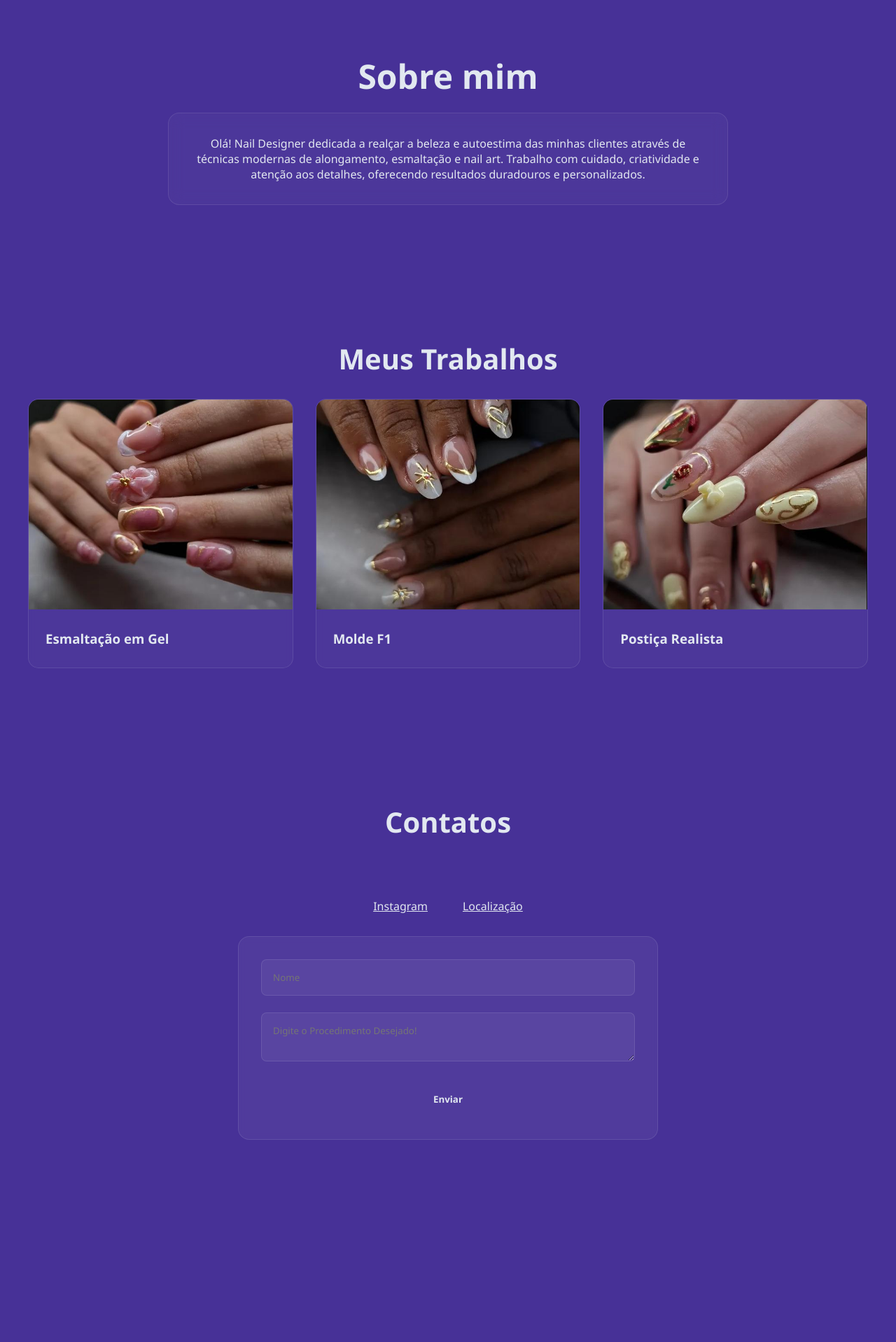
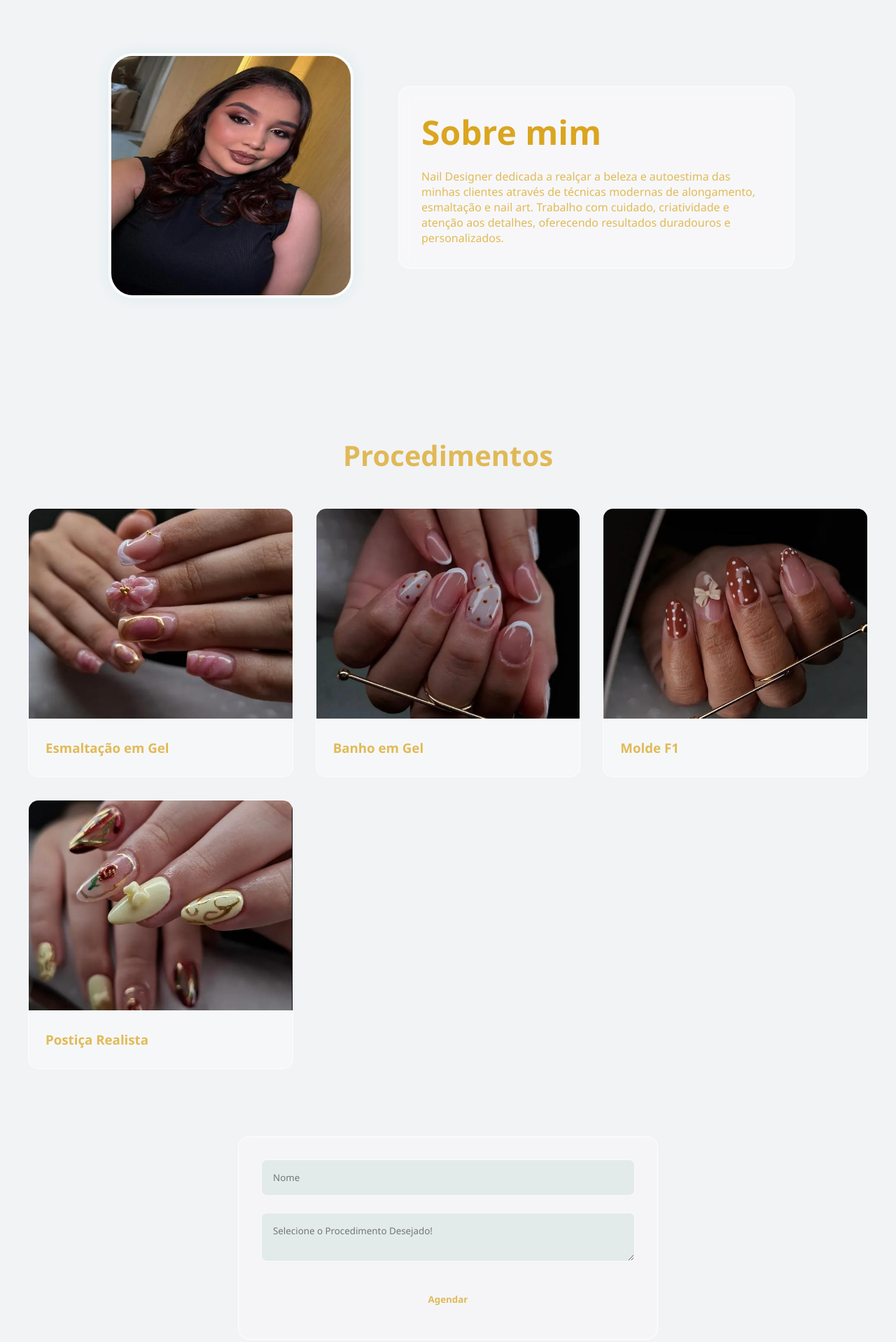
Before and after one commit to camilycruzvs/julia-souza-site, a plain HTML site: page index.html in a window 1280 px wide. Shown: the part 820-2738 px from the top of the page at 70% size. Before the commit the page ends 2545 px from the top, so only its background shows below. Drawn offline with Linux system fonts and the light colour scheme.

Commit message:
adicionamento de um novo procedimento e atualização da paleta de cores

```diff
--- a/index.html
+++ b/index.html
@@ -22,7 +22,7 @@
                 <a href="#sobre" class="menu-link">Sobre</a>
             </li>
             <li>
-                <a href="#projetos" class="menu-link">Designs</a>
+                <a href="#projetos" class="menu-link">Procedimentos</a>
             </li>
             <li>
                 <a href="#contatos" class="menu-link">Contato</a>
@@ -32,24 +32,30 @@
 
     <main id="inicio" class="cabecalho">
         <div>
-            <img src="img/me.jpeg" alt="Foto perfil" class="foto-perfil">
+            <img src="img/logo.png" alt="Foto logo" class="foto-perfil">
             <h1>Júlia Souza</h1>
             <p class="cabecalho-subTitulo">Nail Designer</p>
         </div>
     </main>
 
+
     <section id="sobre" class="sobre">
-        <h2 class="sobre-titulo">Sobre mim</h2>
+        <div class="foto-eu">
+            <img src="img/me.png" alt="Foto perfil">
+        </div>
+
+
         <div class="sobre-conteudo">
-            <p class="sobre-paragrafo">Olá! Nail Designer dedicada a realçar a beleza e autoestima das minhas clientes
+            <h2 class="sobre-titulo">Sobre mim</h2>
+            <p class="sobre-paragrafo">Nail Designer dedicada a realçar a beleza e autoestima das minhas clientes
                 através de técnicas modernas de alongamento, esmaltação e nail art. Trabalho com cuidado, criatividade e
                 atenção aos detalhes, oferecendo resultados duradouros e personalizados.</p>
         </div>
     </section>
 
     <section id="projetos" class="projetos">
-        <h2 class="projetos-titulo">Meus Trabalhos</h2>
-        <div class="projetos-conteudo">
+        <h2 class="projetos-titulo">Procedimentos</h2>
+        <div class="projetos-conteudo" data-procedimento="Esmaltação em Gel">
             <div class="projetos-foto">
                 <img src="img/emgel.jpeg" alt="Esmaltação em Gel" class="projetos-imagem">
                 <div class="caixa-texto-projetos">
@@ -57,14 +63,21 @@
                 </div>
             </div>
 
-            <div class="projetos-foto">
-                <img src="img/molde.jpeg" alt="Molde F1" class="projetos-imagem">
+            <div class="projetos-foto" data-procedimento="Banho em Gel">
+                <img src="img/banho.png" alt="Banho em Gel" class="projetos-imagem">
+                <div class="caixa-texto-projetos">
+                    <h3 class="info-projetos">Banho em Gel</h3>
+                </div>
+            </div>
+
+            <div class="projetos-foto" data-procedimento="Molde F1">
+                <img src="img/molde.png" alt="Molde F1" class="projetos-imagem">
                 <div class="caixa-texto-projetos">
                     <h3 class="info-projetos">Molde F1</h3>
                 </div>
             </div>
 
-            <div class="projetos-foto">
+            <div class="projetos-foto" data-procedimento="Postiça Realista">
                 <img src="img/postica.jpeg" alt="Postiça Realista" class="projetos-imagem">
                 <div class="caixa-texto-projetos">
                     <h3 class="info-projetos">Postiça Realista</h3>
@@ -72,6 +85,17 @@
             </div>
         </div>
     </section>
+
+    <form class="formulario-contato" id="formulario" onsubmit="enviarWhats(event)">
+        <div class="grupo-form">
+            <input placeholder="Nome" class="campo-form" id="nome">
+        </div>
+        <div class="grupo-form">
+            <textarea class="campo-form" placeholder="Selecione o Procedimento Desejado!" id="mensagem"></textarea>
+        </div>
+
+        <button type="submit" class="botao-form">Agendar</button>
+    </form>
 
     <section id="contatos" class="contatos">
         <h2 class="contatos-titulos">Contatos</h2>
@@ -85,34 +109,60 @@
 
 
         </div>
-        <form class="formulario-contato" id="formulario" onsubmit="enviarWhats(event)">
-            <div class="grupo-form">
-                <input placeholder="Nome" class="campo-form" id="nome">
-            </div>
-            <div class="grupo-form">
-                <textarea class="campo-form" placeholder="Digite o Procedimento Desejado!" id="mensagem"></textarea>
-            </div>
-
-            <button type="submit" class="botao-form">Enviar</button>
-        </form>
 
     </section>
 
     <script>
+        const whatsappNumero = "5599984683394"; // Substitua pelo seu número real
+
+        // 1 - Selecionar procedimento ao clicar
+        document.querySelectorAll('.projetos-foto').forEach(function (procedimento) {
+            procedimento.addEventListener('click', function () {
+                // Pegar o procedimento do atributo data
+                const procedimentoSelecionado = this.getAttribute('data-procedimento');
+
+                // Preencher automaticamente o textarea
+                document.getElementById('mensagem').value = procedimentoSelecionado;
+
+                // Remover seleção anterior
+                document.querySelectorAll('.projetos-foto').forEach(p => p.classList.remove('selecionado'));
+
+                // Adicionar classe de seleção visual
+                this.classList.add('selecionado');
+            });
+        });
+
+        // 2 - Função para enviar via WhatsApp
         function enviarWhats(event) {
-            event.preventDefault()
+            event.preventDefault(); // Impedir envio tradicional do formulário
 
+            const nome = document.getElementById('nome').value.trim();
+            const mensagem = document.getElementById('mensagem').value.trim();
 
-            const nome = document.getElementById('nome').value;
-            const mensagem = document.getElementById('mensagem').value;
-            const telefone = '5599991064881'
+            // 3 - Validar nome (obrigatório)
+            if (!nome) {
+                alert('Por favor, preencha seu nome!');
+                document.getElementById('nome').focus();
+                return;
+            }
 
-            const texto = `Olá! Me chamo ${nome}, Gostaria de agendar um horário para ${mensagem}`
-            const msgFormatada = encodeURIComponent(texto)
+            // Validar procedimento selecionado
+            if (!mensagem) {
+                alert('Por favor, selecione um procedimento!');
+                return;
+            }
 
-            const url = `https://wa.me/${telefone}?text=${msgFormatada}`
+            // Criar mensagem formatada
+            const texto = `Olá! Meu nome é ${nome} agendar procedimento: ${mensagem}`;
 
-            window.open(url, '_blank')
+            // Codificar para URL
+            const textoEncoded = encodeURIComponent(texto);
+
+            // Criar link do WhatsApp
+            const linkWhats = `https://wa.me/${whatsappNumero}?text=${textoEncoded}`;
+
+            // 4 - Redirecionar para o WhatsApp
+            window.open(linkWhats, '_blank');
         }
 
     </script>
--- a/style.css
+++ b/style.css
@@ -10,12 +10,12 @@ html {
 }
 
 :root {
-    --primaria: #7350F2;
-    --secundaria: #C4BDF2;
-    --escuro: #473197;
-    --maisEcuro: #2a1d5b;
-    --claro: #e2e8f0;
-    --vidro: rgba(255, 255, 255, 0.1);
+    --primaria: #FFFFFF;
+    --secundaria: #FAFBFC;
+    --escuro: #d0d4db42;
+    --maisEcuro: #a5adbb83;
+    --claro: #F8FBFF;
+    --vidro: rgba(255, 255, 255, 0.75);
 }
 
 body {
@@ -26,7 +26,7 @@ body {
 .navegacao {
     position: fixed;
     top: 0;
-    background: rgba(46, 31, 86, 0.8);
+    background: #919c9ea4;
     width: 100%;
     z-index: 100;
     padding: 20px;
@@ -73,7 +73,7 @@ body {
 .foto-perfil {
     width: 300px;
     height: 300px;
-    box-shadow: 0 0 20px rgba(79, 70, 229, 0.3);
+    box-shadow: 0 0 20px rgba(182, 227, 232, 0.401);
     border-radius: 50%;
     border: 4px solid var(--vidro);
     animation: flutuar 5s ease-in-out infinite;
@@ -81,41 +81,58 @@ body {
 
 h1 {
     font-size: 3.5rem;
-    color: var(--primaria);
+    color: #daa520;
     font-weight: bold;
     margin: 20px;
 }
 
 .cabecalho-subTitulo {
     font-size: 1.3rem;
-    color: var(--claro);
+    color: #daa520be;
     text-align: center;
 }
 
+.foto-eu > img {
+    width: 350px;
+    height: 350px;
+    box-shadow: 0 0 20px rgba(182, 227, 232, 0.401);
+    border-radius: 10%;
+    border: 4px solid var(--vidro);
+    margin-left: 10px;
+}
+
 .sobre {
+    display: flex;
+    justify-content: center;
+    align-items: center;
+    gap: 4rem;
     padding: 6rem 2rem;
+    max-width: 1200px;
+    margin: 0 auto;
 }
 
 .sobre-titulo {
+    font-family: var(--fonte03);
     font-size: 3rem;
-    color: var(--claro);
-    text-align: center;
+    color: #daa520;
+    text-align: left;
     margin-bottom: 20px;
 }
 
 .sobre-conteudo {
     padding: 2rem;
-    max-width: 800px;
-    margin: 0 auto;
     border-radius: 16px;
     border: 1px solid var(--vidro);
     backdrop-filter: blur(10px);
-    background: rgba(255, 255, 255, 0.03);
+    background: rgba(255, 255, 255, 0.386);
 }
 
 .sobre-paragrafo {
-    text-align: center;
+    text-align: left;
     font-size: 1rem;
+    color: #daa520be;
+    max-width: 500px;
+    margin: 0;
 }
 
 .projetos {
@@ -125,7 +142,8 @@ h1 {
 .projetos-titulo {
     text-align: center;
     font-size: 2.5rem;
-    margin-bottom: 30px;
+    margin-bottom: 3rem;
+    color: #daa520be;
 }
 
 .projetos-conteudo {
@@ -137,7 +155,7 @@ h1 {
 }
 
 .projetos-foto {
-    background: rgba(255, 255, 255, 0.03);
+    background: rgba(255, 255, 255, 0.311);
     border-radius: 15px;
     backdrop-filter: blur(5px);
     border: 1px solid var(--vidro);
@@ -147,7 +165,7 @@ h1 {
 }
 
 .projetos-foto:hover {
-    box-shadow: 0 10px 20px rgba(79, 70, 229, 0.2);
+    box-shadow: 0 10px 20px rgba(122, 144, 156, 0.675);
     transform: translateY(-10px) scale(1.03);
 }
 
@@ -169,6 +187,7 @@ h1 {
 
 .info-projetos {
     margin-bottom: 5px;
+    color: #daa520be;
 }
 
 .contatos {
@@ -179,6 +198,7 @@ h1 {
     text-align: center;
     font-size: 2.5rem;
     margin-bottom: 50px;
+    color: #daa520;
 }
 
 .links {
@@ -189,7 +209,7 @@ h1 {
 }
 
 .links > a {
-    color: var(--claro);
+     color: #daa520be;
 }
 
 i {
@@ -199,7 +219,7 @@ i {
 .formulario-contato {
     max-width: 600px;
     margin: 0 auto;
-    background: rgba(255, 255, 255, 0.05);
+    background: rgba(255, 255, 255, 0.223);
     backdrop-filter: blur(5px);
     padding: 2rem;
     border: 1px solid var(--vidro);
@@ -209,7 +229,7 @@ i {
 .campo-form {
     width: 100%;
     padding: 1rem;
-    background: rgba(255, 255, 255, 0.05);
+    background: rgba(212, 223, 222, 0.522);
     border-radius: 8px;
     color: var(--claro);
     border: 1px solid var(--vidro);
@@ -218,7 +238,7 @@ i {
 
 .campo-form:focus {
     border-color: var(--secundaria);
-    box-shadow: 0 0 10px #4f46e54d;
+    box-shadow: 0 0 10px #46c3e544;
 }
 
 .grupo-form {
@@ -226,7 +246,7 @@ i {
 }
 
 .botao-form {
-    color: var(--claro);
+    color: #daa520be;
     background: linear-gradient(45deg, var(--primaria, --secundaria));
     padding: 1rem 2rem;
     border: none;
@@ -239,7 +259,7 @@ i {
 
 .botao-form:hover {
     transform: translateY(-4px);
-    box-shadow: 0 5px 15px #4f46e566;
+    box-shadow: 0 5px 15px #46c3e51e;
 }
 
 .particulas {
@@ -264,3 +284,20 @@ i {
         transform: translateY(-20px);
     }
 }
+
+@media (max-width: 850px) {
+    .sobre {
+        flex-direction: column;
+        gap: 2rem;
+    }
+
+    .sobre-texto {
+        text-align: center;
+        max-width: 100%;
+    }
+
+    .sobre-titulo,
+    .sobre-paragrafo {
+        text-align: center;
+    }
+}
```
Also changed, not shown: img/banho.png (added), img/logo.png (added), img/me.jpeg (deleted), img/me.png (added), img/molde.jpeg (deleted), img/molde.png (added).
